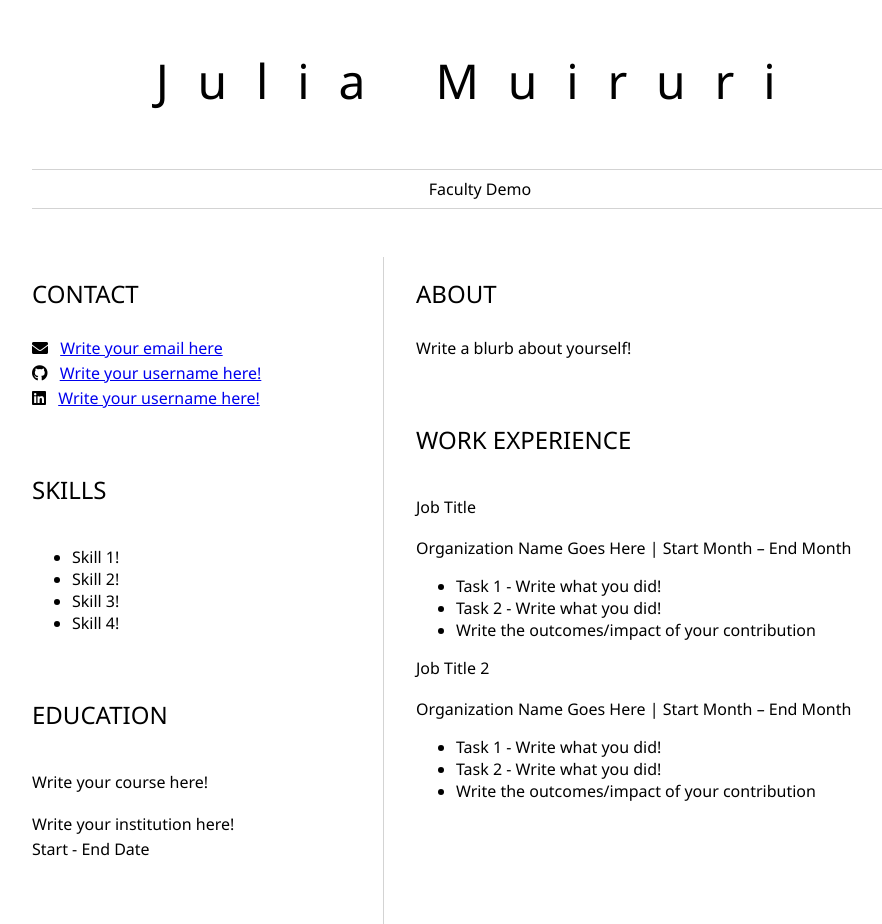
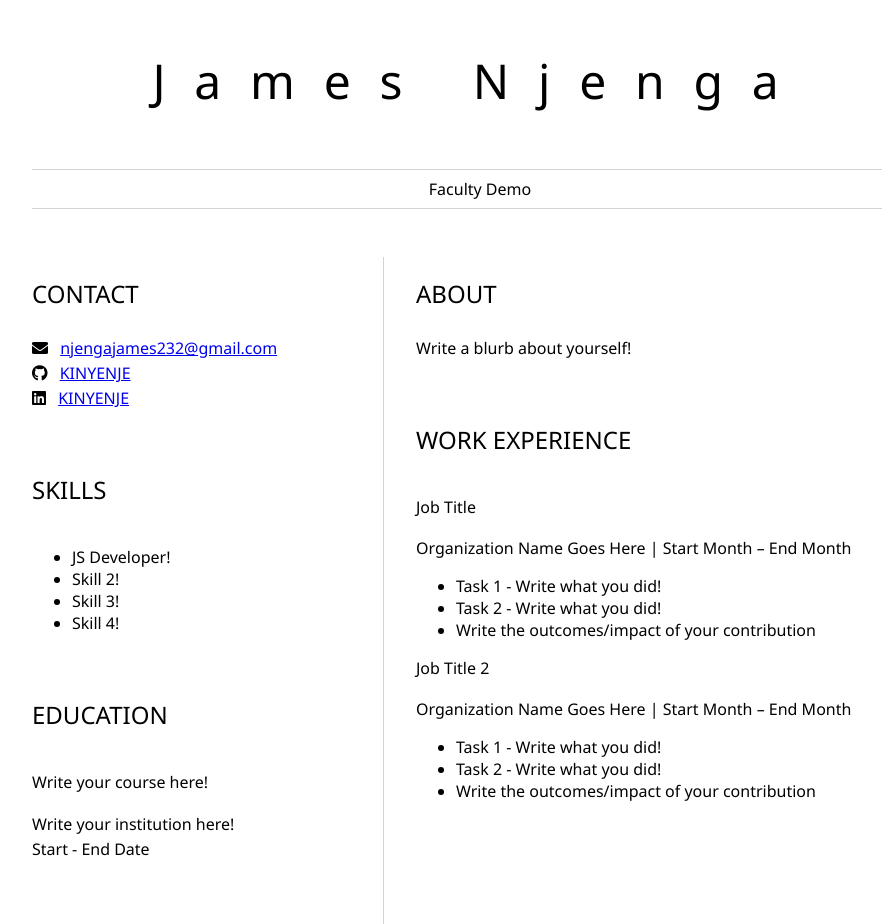
Before and after one commit to KINYENJE/my-resume, a plain HTML site: page index.html in a window 1280 px wide. Shown: the whole page, without its empty margins (160-1042 px from the left). Drawn offline with Linux system fonts and the light colour scheme.

Commit message:
first commit

```diff
--- a/index.html
+++ b/index.html
@@ -2,13 +2,13 @@
 	<head>
 		<link href="style.css" rel="stylesheet">
         <link rel="stylesheet" href="https://cdnjs.cloudflare.com/ajax/libs/font-awesome/5.15.4/css/all.min.css">
-        <title>Julia Muiruri</title>
+        <title>James Njenga</title>
 	</head>
 
 	<body>
 		<header id="header">
 			<!-- resume header with your name and title -->
-			<h1>Julia Muiruri</h1>
+			<h1>James Njenga</h1>
 			<hr>
 			Faculty Demo
 			<hr>
@@ -20,22 +20,22 @@
 					<!-- contact info including social media -->
                     <p>
                         <i class="fa fa-envelope" aria-hidden="true"></i>
-                        <a href="mailto:username@domain.top-level domain">Write your email here</a>
+                        <a href="mailto:username@domain.top-level domain">njengajames232@gmail.com</a>
                     </p>
                     <p>
                         <i class="fab fa-github" aria-hidden="true"></i>
-                        <a href="github.com/yourGitHubUsername">Write your username here!</a>
+                        <a href="github.com/yourGitHubUsername">KINYENJE</a>
                     </p>
                     <p>
                         <i class="fab fa-linkedin" aria-hidden="true"></i>
-                        <a href="linkedin.com/yourLinkedInUsername">Write your username here!</a>
+                        <a href="linkedin.com/yourLinkedInUsername">KINYENJE</a>
                     </p>
 				</section>
 				<section>
 					<h2>SKILLS</h2>
 					<!-- your skills -->
                     <ul>
-                        <li>Skill 1!</li>
+                        <li>JS Developer!</li>
                         <li>Skill 2!</li>
                         <li>Skill 3!</li>
                         <li>Skill 4!</li>
```
